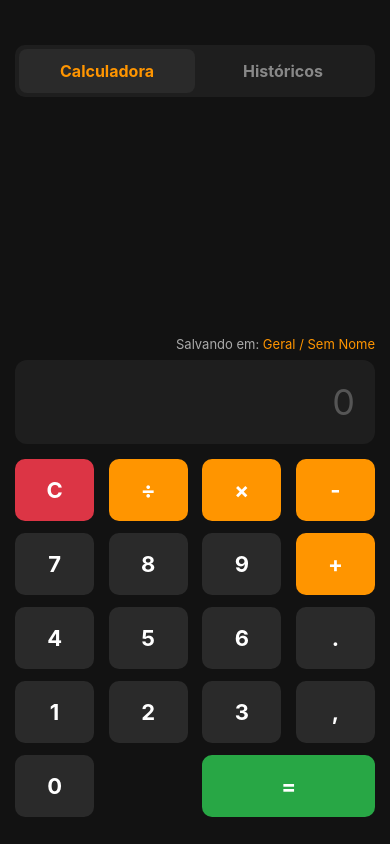
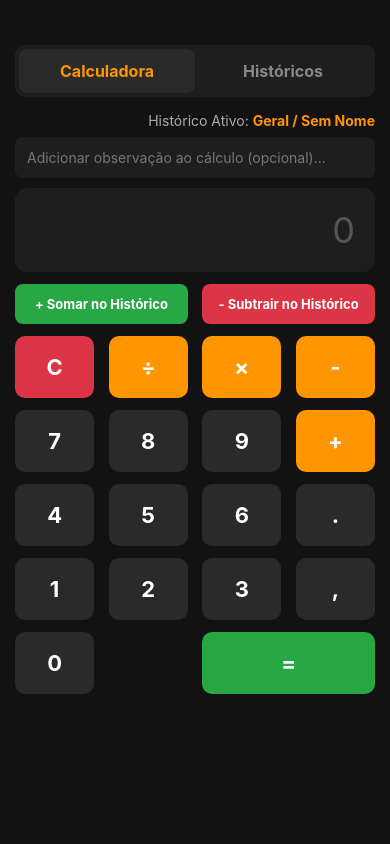
Before and after one commit to RamboFetBB/Calculadora, a React Native app: screen / in a window 390 px wide. Built offline with nearby package versions, Linux system fonts and the light colour scheme.

Commit message:
Update App.js

```diff
--- a/App.js
+++ b/App.js
@@ -7,19 +7,27 @@ import {
   TouchableOpacity,
   FlatList,
   Modal,
-  Alert
+  Alert,
+  ScrollView
 } from 'react-native';
 import AsyncStorage from '@react-native-async-storage/async-storage';
 
 export default function App() {
-  const [activeTab, setActiveTab] = useState('calc'); // 'calc' ou 'history'
+  const [activeTab, setActiveTab] = useState('calc'); // 'calc' | 'history'
   const [display, setDisplay] = useState('');
+  const [note, setNote] = useState(''); // Observação do novo cálculo
   const [historyGroups, setHistoryGroups] = useState([]);
   const [activeGroupId, setActiveGroupId] = useState(null);
 
-  // Modal para criar novo bloco/pasta de histórico
-  const [modalVisible, setModalVisible] = useState(false);
+  // Modais
+  const [groupModalVisible, setGroupModalVisible] = useState(false);
   const [newGroupName, setNewGroupName] = useState('');
+
+  const [editModalVisible, setEditModalVisible] = useState(false);
+  const [editingItem, setEditingItem] = useState(null); // Item sendo editado
+  const [editValue, setEditValue] = useState('');
+  const [editNote, setEditNote] = useState('');
+  const [editType, setEditType] = useState('ADD'); // 'ADD' ou 'SUB'
 
   useEffect(() => {
     loadData();
@@ -27,11 +35,12 @@ export default function App() {
 
   const loadData = async () => {
     try {
-      const saved = await AsyncStorage.getItem('@calc_groups_v2');
+      const saved = await AsyncStorage.getItem('@calc_groups_v4');
       if (saved) {
-        setHistoryGroups(JSON.parse(saved));
+        const parsed = JSON.parse(saved);
+        setHistoryGroups(parsed);
+        if (parsed.length > 0) setActiveGroupId(parsed[0].id);
       } else {
-        // Criar grupo padrão caso não exista
         const defaultGroup = { id: 'default', name: 'Geral / Sem Nome', items: [] };
         setHistoryGroups([defaultGroup]);
         setActiveGroupId('default');
@@ -43,84 +52,129 @@ export default function App() {
 
   const saveData = async (data) => {
     try {
-      await AsyncStorage.setItem('@calc_groups_v2', JSON.stringify(data));
+      await AsyncStorage.setItem('@calc_groups_v4', JSON.stringify(data));
     } catch (e) {
       Alert.alert('Erro', 'Falha ao salvar dados');
     }
   };
 
-  // Trata digitação
   const handlePress = (value) => {
     setDisplay((prev) => prev + value);
   };
 
   const clearDisplay = () => {
     setDisplay('');
+    setNote('');
   };
 
-  // Processa o cálculo e salva automaticamente
-  const calculate = () => {
-    if (!display.trim()) return;
-
+  // Calcular o resultado da expressão
+  const evaluateExpression = () => {
+    if (!display.trim()) return null;
     try {
-      // Substitui vírgulas por pontos e os símbolos visuais
       const formattedExpr = display
         .replace(/,/g, '.')
         .replace(/×/g, '*')
         .replace(/÷/g, '/');
 
-      const rawResult = eval(formattedExpr);
-      const resultStr = Number.isInteger(rawResult)
-        ? rawResult.toString()
-        : rawResult.toFixed(4).replace(/\.?0+$/, ''); // Limpa zeros sobressalentes
+      const raw = eval(formattedExpr);
+      if (isNaN(raw)) return null;
+      return raw;
+    } catch (e) {
+      return null;
+    }
+  };
+
+  // Salvar um cálculo (Soma ou Subtração)
+  const handleSaveCalculation = (type = 'ADD') => {
+    const calculatedValue = evaluateExpression();
+    if (calculatedValue === null) {
+      Alert.alert('Erro', 'Expressão matemática inválida');
+      return;
+    }
+
+    const targetGroupId = activeGroupId || historyGroups[0]?.id || 'default';
 
     const newItem = {
       id: Date.now().toString(),
-        expression: display,
-        result: resultStr,
-        timestamp: new Date().toLocaleTimeString([], { hour: '2-digit', minute: '2-digit' })
+      value: Math.abs(calculatedValue),
+      type: type, // 'ADD' ou 'SUB'
+      note: note.trim() || 'Sem observação',
+      timestamp: new Date().toLocaleTimeString([], { hour: '2-digit', minute: '2-digit' }),
+      date: new Date().toLocaleDateString('pt-BR')
     };
 
-      // Adiciona o item ao grupo ativo atual
-      const targetGroupId = activeGroupId || historyGroups[0]?.id || 'default';
     const updatedGroups = historyGroups.map((group) => {
       if (group.id === targetGroupId) {
-          return { ...group, items: [newItem, ...group.items] };
+        return {
+          ...group,
+          items: [newItem, ...group.items]
+        };
       }
       return group;
     });
 
     setHistoryGroups(updatedGroups);
     saveData(updatedGroups);
-      setDisplay(resultStr); // Atualiza o visor com o resultado para poder continuar calculando
 
-    } catch (e) {
-      Alert.alert('Erro', 'Expressão matemática inválida');
-    }
+    const formattedResult = calculatedValue.toString().replace('.', ',');
+    setDisplay(formattedResult);
+    setNote('');
+    Alert.alert('Sucesso', `Cálculo (${type === 'ADD' ? '+' : '-'}) registrado no histórico!`);
   };
 
-  // Criar um novo histórico nomeado
+  // Calcular total acumulado de um grupo
+  const getGroupTotal = (group) => {
+    if (!group || !group.items) return 0;
+    return group.items.reduce((acc, item) => {
+      return item.type === 'SUB' ? acc - item.value : acc + item.value;
+    }, 0);
+  };
+
+  // Selecionar grupo do histórico e carregar total na calculadora
+  const selectGroupAndPullTotal = (group) => {
+    setActiveGroupId(group.id);
+    const total = getGroupTotal(group);
+    setDisplay(total !== 0 ? total.toString().replace('.', ',') : '');
+    setActiveTab('calc');
+  };
+
+  // Puxar item específico de volta para a calculadora
+  const pullSpecificValue = (value) => {
+    setDisplay(value.toString().replace('.', ','));
+    setActiveTab('calc');
+  };
+
+  // Criar Novo Grupo de Histórico
   const handleCreateGroup = () => {
-    if (!newGroupName.trim()) {
+    const trimmed = newGroupName.trim();
+    if (!trimmed) {
       Alert.alert('Aviso', 'Digite um nome para o histórico');
       return;
     }
+
+    const existing = historyGroups.find(
+      (g) => g.name.toLowerCase() === trimmed.toLowerCase()
+    );
+
+    if (existing) {
+      setActiveGroupId(existing.id);
+    } else {
       const newGroup = {
         id: Date.now().toString(),
-      name: newGroupName.trim(),
+        name: trimmed,
         items: []
       };
-
       const updated = [newGroup, ...historyGroups];
       setHistoryGroups(updated);
+      saveData(updated);
       setActiveGroupId(newGroup.id);
-    saveData(updated);
+    }
 
     setNewGroupName('');
-    setModalVisible(false);
+    setGroupModalVisible(false);
   };
 
-  // Excluir um grupo inteiro de histórico
+  // Excluir Grupo Inteiro
   const deleteGroup = (id) => {
     if (historyGroups.length <= 1) {
       Alert.alert('Aviso', 'Você precisa manter pelo menos um histórico ativo.');
@@ -134,13 +188,63 @@ export default function App() {
     saveData(updated);
   };
 
-  // Puxar o resultado de volta para o visor da calculadora
-  const loadItemToDisplay = (value) => {
-    setDisplay((prev) => prev + value);
-    setActiveTab('calc');
+  // ABRIR MODAL DE EDIÇÃO DE ITEM
+  const openEditModal = (item) => {
+    setEditingItem(item);
+    setEditValue(item.value.toString().replace('.', ','));
+    setEditNote(item.note);
+    setEditType(item.type);
+    setEditModalVisible(true);
+  };
+
+  // SALVAR EDIÇÃO DO ITEM
+  const handleSaveEdit = () => {
+    const parsedValue = parseFloat(editValue.replace(',', '.'));
+    if (isNaN(parsedValue)) {
+      Alert.alert('Erro', 'Digite um valor numérico válido');
+      return;
+    }
+
+    const updatedGroups = historyGroups.map((group) => {
+      if (group.id === activeGroupId) {
+        const updatedItems = group.items.map((item) => {
+          if (item.id === editingItem.id) {
+            return {
+              ...item,
+              value: Math.abs(parsedValue),
+              type: editType,
+              note: editNote.trim() || 'Sem observação'
+            };
+          }
+          return item;
+        });
+        return { ...group, items: updatedItems };
+      }
+      return group;
+    });
+
+    setHistoryGroups(updatedGroups);
+    saveData(updatedGroups);
+    setEditModalVisible(false);
+    setEditingItem(null);
+  };
+
+  // EXCLUIR ITEM ESPECÍFICO DO HISTÓRICO
+  const handleDeleteItem = (itemId) => {
+    const updatedGroups = historyGroups.map((group) => {
+      if (group.id === activeGroupId) {
+        const updatedItems = group.items.filter((item) => item.id !== itemId);
+        return { ...group, items: updatedItems };
+      }
+      return group;
+    });
+
+    setHistoryGroups(updatedGroups);
+    saveData(updatedGroups);
   };
 
   const activeGroup = historyGroups.find((g) => g.id === activeGroupId) || historyGroups[0];
+  const activeTotal = getGroupTotal(activeGroup);
 
   return (
     <View style={styles.container}>
@@ -166,10 +270,19 @@ export default function App() {
 
       {/* ABA 1: CALCULADORA */}
       {activeTab === 'calc' && (
-        <View style={styles.calcView}>
+        <ScrollView contentContainerStyle={styles.calcView}>
           <Text style={styles.activeGroupTag}>
-            Salvando em: <Text style={{ color: '#ff9500' }}>{activeGroup?.name || 'Geral'}</Text>
+            Histórico Ativo: <Text style={{ color: '#ff9500', fontWeight: 'bold' }}>{activeGroup?.name || 'Geral'}</Text>
           </Text>
+
+          {/* Campo de Observação do Cálculo */}
+          <TextInput
+            style={styles.noteInput}
+            placeholder="Adicionar observação ao cálculo (opcional)..."
+            placeholderTextColor="#777"
+            value={note}
+            onChangeText={setNote}
+          />
 
           <View style={styles.displayContainer}>
             <TextInput
@@ -182,6 +295,23 @@ export default function App() {
             />
           </View>
 
+          {/* Botoes de Ação Direta (+ Salvar / - Subtrair do Histórico) */}
+          <View style={styles.actionRow}>
+            <TouchableOpacity
+              style={[styles.actionBtn, { backgroundColor: '#28a745' }]}
+              onPress={() => handleSaveCalculation('ADD')}
+            >
+              <Text style={styles.actionBtnText}>+ Somar no Histórico</Text>
+            </TouchableOpacity>
+            <TouchableOpacity
+              style={[styles.actionBtn, { backgroundColor: '#dc3545' }]}
+              onPress={() => handleSaveCalculation('SUB')}
+            >
+              <Text style={styles.actionBtnText}>- Subtrair no Histórico</Text>
+            </TouchableOpacity>
+          </View>
+
+          {/* Teclado Numerico */}
           <View style={styles.keypad}>
             {[
               'C', '÷', '×', '-',
@@ -205,8 +335,10 @@ export default function App() {
                   ]}
                   onPress={() => {
                     if (char === 'C') clearDisplay();
-                    else if (char === '=') calculate();
-                    else handlePress(char);
+                    else if (char === '=') {
+                      const res = evaluateExpression();
+                      if (res !== null) setDisplay(res.toString().replace('.', ','));
+                    } else handlePress(char);
                   }}
                 >
                   <Text style={styles.buttonText}>{char}</Text>
@@ -214,7 +346,7 @@ export default function App() {
               );
             })}
           </View>
-        </View>
+        </ScrollView>
       )}
 
       {/* ABA 2: HISTÓRICOS */}
@@ -222,44 +354,54 @@ export default function App() {
         <View style={styles.historyView}>
           <TouchableOpacity
             style={styles.createGroupBtn}
-            onPress={() => setModalVisible(true)}
+            onPress={() => setGroupModalVisible(true)}
           >
             <Text style={styles.createGroupBtnText}>+ Criar Novo Histórico Nomeado</Text>
           </TouchableOpacity>
 
-          {/* Seleção de Bloco / Pasta */}
-          <Text style={styles.sectionLabel}>Selecione a Lista Ativa:</Text>
-          <View style={{ maxHeight: 50, marginBottom: 15 }}>
+          <Text style={styles.sectionLabel}>Selecione o Histórico:</Text>
+          <View style={{ maxHeight: 45, marginBottom: 10 }}>
             <FlatList
               horizontal
               data={historyGroups}
               keyExtractor={(item) => item.id}
               showsHorizontalScrollIndicator={false}
-              renderItem={({ item }) => (
+              renderItem={({ item }) => {
+                const isSelected = activeGroupId === item.id;
+                return (
                   <TouchableOpacity
-                  style={[
-                    styles.groupChip,
-                    activeGroupId === item.id && styles.activeGroupChip
-                  ]}
+                    style={[styles.groupChip, isSelected && styles.activeGroupChip]}
                     onPress={() => setActiveGroupId(item.id)}
                   >
-                  <Text style={[
-                    styles.chipText,
-                    activeGroupId === item.id && styles.activeChipText
-                  ]}>
+                    <Text style={[styles.chipText, isSelected && styles.activeChipText]}>
                       {item.name}
                     </Text>
                   </TouchableOpacity>
-              )}
+                );
+              }}
             />
           </View>
 
-          {/* Itens do histórico da lista selecionada */}
+          {/* Banner com Total Acumulado do Histórico */}
+          <View style={styles.totalCard}>
+            <View>
+              <Text style={styles.totalLabel}>Total Acumulado ({activeGroup?.name}):</Text>
+              <Text style={styles.totalValue}>{activeTotal.toString().replace('.', ',')}</Text>
+            </View>
+            <TouchableOpacity
+              style={styles.pullTotalBtn}
+              onPress={() => selectGroupAndPullTotal(activeGroup)}
+            >
+              <Text style={styles.pullTotalBtnText}>Carregar Total</Text>
+            </TouchableOpacity>
+          </View>
+
+          {/* Lista de Itens/Lançamentos do Histórico Ativo */}
           <View style={{ flex: 1 }}>
             <View style={styles.historyHeader}>
-              <Text style={styles.historyTitle}>{activeGroup?.name}</Text>
+              <Text style={styles.historyTitle}>Lançamentos ({activeGroup?.items?.length || 0})</Text>
               <TouchableOpacity onPress={() => deleteGroup(activeGroup?.id)}>
-                <Text style={styles.deleteGroupText}>Excluir Histórico</Text>
+                <Text style={styles.deleteGroupText}>Excluir Histórico Inteiro</Text>
               </TouchableOpacity>
             </View>
 
@@ -267,23 +409,35 @@ export default function App() {
               data={activeGroup?.items || []}
               keyExtractor={(item) => item.id}
               ListEmptyComponent={
-                <Text style={styles.emptyText}>Nenhum cálculo registrado neste histórico.</Text>
+                <Text style={styles.emptyText}>Nenhum cálculo salvo neste histórico.</Text>
               }
               renderItem={({ item }) => (
-                <View style={styles.historyCard}>
+                <View style={styles.itemCard}>
+                  <View style={{ flex: 1 }}>
+                    <View style={{ flexDirection: 'row', alignItems: 'center' }}>
+                      <Text style={[styles.itemType, item.type === 'SUB' ? styles.subText : styles.addText]}>
+                        {item.type === 'SUB' ? '-' : '+'} {item.value.toString().replace('.', ',')}
+                      </Text>
+                      <Text style={styles.itemDate}> ({item.date} {item.timestamp})</Text>
+                    </View>
+                    <Text style={styles.itemNote}>Obs: {item.note}</Text>
+                  </View>
+
+                  <View style={styles.itemActions}>
                     <TouchableOpacity
-                    style={{ flex: 1 }}
-                    onPress={() => loadItemToDisplay(item.result)}
+                      style={styles.editBtn}
+                      onPress={() => openEditModal(item)}
                     >
-                    <Text style={styles.historyExpression}>{item.expression} =</Text>
-                    <Text style={styles.historyResult}>{item.result}</Text>
+                      <Text style={styles.btnActionText}>Editar</Text>
                     </TouchableOpacity>
+
                     <TouchableOpacity
-                    style={styles.useBtn}
-                    onPress={() => loadItemToDisplay(item.result)}
+                      style={styles.loadBtn}
+                      onPress={() => pullSpecificValue(item.value)}
                     >
-                    <Text style={styles.useBtnText}>Usar Valor</Text>
+                      <Text style={styles.btnActionText}>Usar</Text>
                     </TouchableOpacity>
+                  </View>
                 </View>
               )}
             />
@@ -291,14 +445,14 @@ export default function App() {
         </View>
       )}
 
-      {/* Modal para Nomear o Histórico */}
-      <Modal visible={modalVisible} transparent animationType="fade">
+      {/* MODAL 1: CRIAR NOVO HISTÓRICO */}
+      <Modal visible={groupModalVisible} transparent animationType="fade">
         <View style={styles.modalOverlay}>
           <View style={styles.modalContent}>
-            <Text style={styles.modalTitle}>Novo Histórico</Text>
+            <Text style={styles.modalTitle}>Novo Histórico Nomeado</Text>
             <TextInput
               style={styles.modalInput}
-              placeholder="Ex: Reforma da Casa, Compras..."
+              placeholder="Ex: Alemão, Obra Casa, Ferramentas..."
               placeholderTextColor="#888"
               value={newGroupName}
               onChangeText={setNewGroupName}
@@ -306,7 +460,7 @@ export default function App() {
             <View style={styles.modalButtons}>
               <TouchableOpacity
                 style={[styles.modalBtn, { backgroundColor: '#444' }]}
-                onPress={() => setModalVisible(false)}
+                onPress={() => setGroupModalVisible(false)}
               >
                 <Text style={styles.btnText}>Cancelar</Text>
               </TouchableOpacity>
@@ -314,7 +468,66 @@ export default function App() {
                 style={[styles.modalBtn, { backgroundColor: '#ff9500' }]}
                 onPress={handleCreateGroup}
               >
-                <Text style={styles.btnText}>Criar</Text>
+                <Text style={styles.btnText}>Criar / Abrir</Text>
+              </TouchableOpacity>
+            </View>
+          </View>
+        </View>
+      </Modal>
+
+      {/* MODAL 2: EDITAR ITEM / LANÇAMENTO DO HISTÓRICO */}
+      <Modal visible={editModalVisible} transparent animationType="fade">
+        <View style={styles.modalOverlay}>
+          <View style={styles.modalContent}>
+            <Text style={styles.modalTitle}>Editar Lançamento</Text>
+
+            <Text style={styles.label}>Tipo de Operação:</Text>
+            <View style={styles.typeSelector}>
+              <TouchableOpacity
+                style={[styles.typeBtn, editType === 'ADD' && { backgroundColor: '#28a745' }]}
+                onPress={() => setEditType('ADD')}
+              >
+                <Text style={styles.btnText}>+ Adição</Text>
+              </TouchableOpacity>
+              <TouchableOpacity
+                style={[styles.typeBtn, editType === 'SUB' && { backgroundColor: '#dc3545' }]}
+                onPress={() => setEditType('SUB')}
+              >
+                <Text style={styles.btnText}>- Subtração</Text>
+              </TouchableOpacity>
+            </View>
+
+            <Text style={styles.label}>Valor:</Text>
+            <TextInput
+              style={styles.modalInput}
+              keyboardType="numeric"
+              value={editValue}
+              onChangeText={setEditValue}
+            />
+
+            <Text style={styles.label}>Observação:</Text>
+            <TextInput
+              style={styles.modalInput}
+              value={editNote}
+              onChangeText={setEditNote}
+            />
+
+            <View style={styles.modalButtons}>
+              <TouchableOpacity
+                style={[styles.modalBtn, { backgroundColor: '#dc3545' }]}
+                onPress={() => {
+                  handleDeleteItem(editingItem.id);
+                  setEditModalVisible(false);
+                }}
+              >
+                <Text style={styles.btnText}>Excluir</Text>
+              </TouchableOpacity>
+
+              <TouchableOpacity
+                style={[styles.modalBtn, { backgroundColor: '#28a745' }]}
+                onPress={handleSaveEdit}
+              >
+                <Text style={styles.btnText}>Salvar</Text>
               </TouchableOpacity>
             </View>
           </View>
@@ -331,10 +544,14 @@ const styles = StyleSheet.create({
   activeTabButton: { backgroundColor: '#2a2a2a' },
   tabText: { color: '#888', fontWeight: 'bold', fontSize: 16 },
   activeTabText: { color: '#ff9500' },
-  calcView: { flex: 1, padding: 15, justifyContent: 'flex-end' },
-  activeGroupTag: { color: '#aaa', fontSize: 13, marginBottom: 8, textAlign: 'right' },
-  displayContainer: { backgroundColor: '#1e1e1e', padding: 20, borderRadius: 12, marginBottom: 15 },
+  calcView: { padding: 15 },
+  activeGroupTag: { color: '#aaa', fontSize: 14, marginBottom: 8, textAlign: 'right' },
+  noteInput: { backgroundColor: '#1e1e1e', color: '#fff', padding: 12, borderRadius: 8, marginBottom: 10 },
+  displayContainer: { backgroundColor: '#1e1e1e', padding: 20, borderRadius: 12, marginBottom: 12 },
   displayText: { color: '#fff', fontSize: 36, textAlign: 'right' },
+  actionRow: { flexDirection: 'row', justifyContent: 'space-between', marginBottom: 12 },
+  actionBtn: { width: '48%', paddingVertical: 12, borderRadius: 8, alignItems: 'center' },
+  actionBtnText: { color: '#fff', fontWeight: 'bold', fontSize: 13 },
   keypad: { flexDirection: 'row', flexWrap: 'wrap', justifyContent: 'space-between' },
   button: { width: '22%', backgroundColor: '#2a2a2a', paddingVertical: 18, borderRadius: 10, alignItems: 'center', marginBottom: 12 },
   opButton: { backgroundColor: '#ff9500' },
@@ -342,27 +559,40 @@ const styles = StyleSheet.create({
   equalButton: { width: '48%', backgroundColor: '#28a745' },
   buttonText: { color: '#fff', fontSize: 22, fontWeight: 'bold' },
   historyView: { flex: 1, padding: 15 },
-  createGroupBtn: { backgroundColor: '#28a745', padding: 14, borderRadius: 8, alignItems: 'center', marginBottom: 15 },
-  createGroupBtnText: { color: '#fff', fontWeight: 'bold', fontSize: 15 },
+  createGroupBtn: { backgroundColor: '#28a745', padding: 12, borderRadius: 8, alignItems: 'center', marginBottom: 10 },
+  createGroupBtnText: { color: '#fff', fontWeight: 'bold', fontSize: 14 },
   sectionLabel: { color: '#aaa', fontSize: 12, marginBottom: 6 },
-  groupChip: { backgroundColor: '#2a2a2a', paddingHorizontal: 16, paddingVertical: 8, borderRadius: 20, marginRight: 8, height: 38, justifyContent: 'center' },
+  groupChip: { backgroundColor: '#2a2a2a', paddingHorizontal: 16, paddingVertical: 8, borderRadius: 20, marginRight: 8, height: 36, justifyContent: 'center' },
   activeGroupChip: { backgroundColor: '#ff9500' },
   chipText: { color: '#ccc', fontWeight: 'bold' },
   activeChipText: { color: '#fff' },
-  historyHeader: { flexDirection: 'row', justifyContent: 'space-between', alignItems: 'center', marginBottom: 10, borderBottomWidth: 1, borderBottomColor: '#333', pb: 5 },
-  historyTitle: { color: '#fff', fontSize: 20, fontWeight: 'bold' },
+  totalCard: { backgroundColor: '#1e1e1e', padding: 14, borderRadius: 10, flexDirection: 'row', justifyContent: 'space-between', alignItems: 'center', marginBottom: 15, borderWidth: 1, borderColor: '#ff9500' },
+  totalLabel: { color: '#aaa', fontSize: 13 },
+  totalValue: { color: '#fff', fontSize: 24, fontWeight: 'bold' },
+  pullTotalBtn: { backgroundColor: '#ff9500', paddingHorizontal: 12, paddingVertical: 8, borderRadius: 6 },
+  pullTotalBtnText: { color: '#fff', fontWeight: 'bold', fontSize: 12 },
+  historyHeader: { flexDirection: 'row', justifyContent: 'space-between', alignItems: 'center', marginBottom: 10 },
+  historyTitle: { color: '#fff', fontSize: 18, fontWeight: 'bold' },
   deleteGroupText: { color: '#dc3545', fontSize: 12 },
-  historyCard: { backgroundColor: '#1e1e1e', padding: 14, borderRadius: 8, flexDirection: 'row', alignItems: 'center', marginBottom: 10 },
-  historyExpression: { color: '#aaa', fontSize: 14 },
-  historyResult: { color: '#fff', fontSize: 22, fontWeight: 'bold' },
-  useBtn: { backgroundColor: '#ff9500', paddingHorizontal: 12, paddingVertical: 8, borderRadius: 6 },
-  useBtnText: { color: '#fff', fontSize: 12, fontWeight: 'bold' },
+  itemCard: { backgroundColor: '#1e1e1e', padding: 12, borderRadius: 8, flexDirection: 'row', alignItems: 'center', marginBottom: 8 },
+  itemType: { fontSize: 18, fontWeight: 'bold' },
+  addText: { color: '#28a745' },
+  subText: { color: '#dc3545' },
+  itemDate: { color: '#666', fontSize: 12 },
+  itemNote: { color: '#ccc', fontSize: 13, marginTop: 2 },
+  itemActions: { flexDirection: 'row' },
+  editBtn: { backgroundColor: '#007bff', paddingHorizontal: 10, paddingVertical: 6, borderRadius: 5, marginRight: 5 },
+  loadBtn: { backgroundColor: '#ff9500', paddingHorizontal: 10, paddingVertical: 6, borderRadius: 5 },
+  btnActionText: { color: '#fff', fontSize: 11, fontWeight: 'bold' },
   emptyText: { color: '#666', fontStyle: 'italic', marginTop: 20, textAlign: 'center' },
   modalOverlay: { flex: 1, backgroundColor: 'rgba(0,0,0,0.8)', justifyContent: 'center', alignItems: 'center' },
   modalContent: { backgroundColor: '#222', width: '85%', padding: 20, borderRadius: 12 },
   modalTitle: { color: '#fff', fontSize: 18, fontWeight: 'bold', marginBottom: 12 },
-  modalInput: { backgroundColor: '#333', color: '#fff', padding: 12, borderRadius: 6, marginBottom: 20 },
-  modalButtons: { flexDirection: 'row', justifyContent: 'space-between' },
+  label: { color: '#aaa', fontSize: 12, marginBottom: 4 },
+  modalInput: { backgroundColor: '#333', color: '#fff', padding: 10, borderRadius: 6, marginBottom: 12 },
+  modalButtons: { flexDirection: 'row', justifyContent: 'space-between', marginTop: 10 },
   modalBtn: { padding: 12, borderRadius: 6, width: '48%', alignItems: 'center' },
-  btnText: { color: '#fff', fontWeight: 'bold' }
+  btnText: { color: '#fff', fontWeight: 'bold' },
+  typeSelector: { flexDirection: 'row', justifyContent: 'space-between', marginBottom: 12 },
+  typeBtn: { width: '48%', padding: 10, borderRadius: 6, alignItems: 'center', backgroundColor: '#333' }
 });
```
Lines whose indentation alone changed are shown as unchanged.
